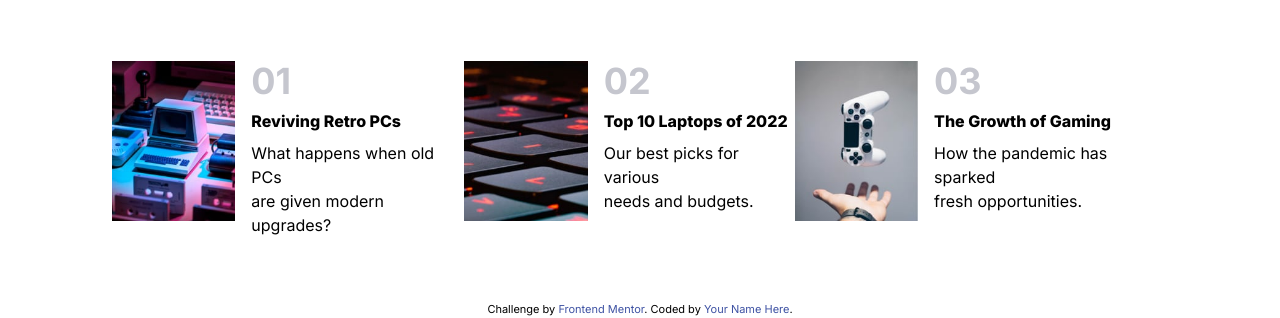
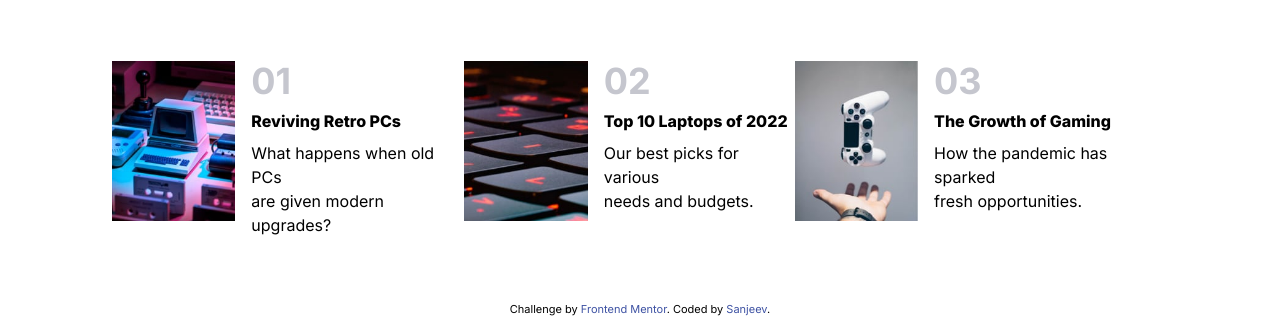
Before and after one commit to dhonim/news-homepage-main, a website: page index.html in a window 1280 px wide. Shown: the part 707-1025 px from the top of the page. Drawn offline with Linux system fonts and the light colour scheme.

Commit message:
fix: UI bug

```diff
--- a/index.html
+++ b/index.html
@@ -170,7 +170,7 @@
       Challenge by
       <a href="https://www.frontendmentor.io?ref=challenge" target="_blank"
         >Frontend Mentor</a
-      >. Coded by <a href="#">Your Name Here</a>.
+      >. Coded by <a href="#">Sanjeev</a>.
     </div>
   </body>
 </html>
```
